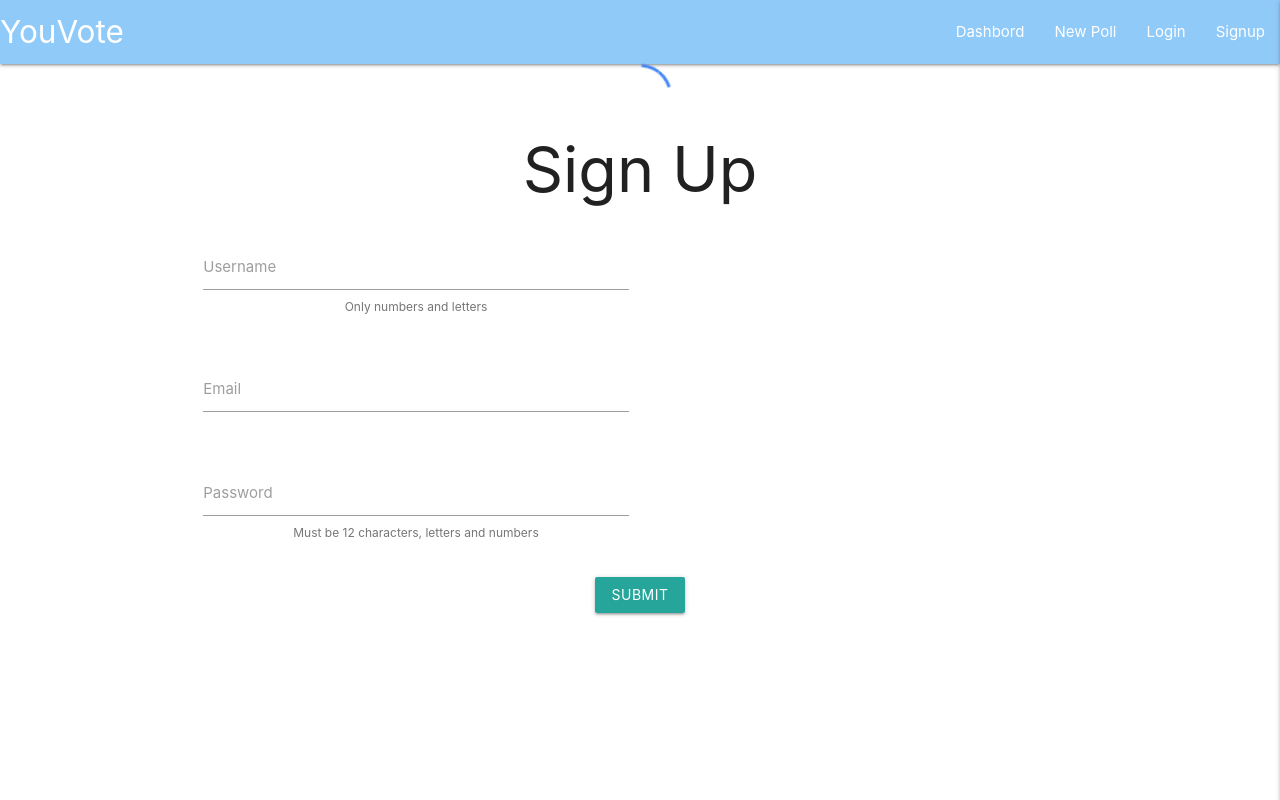
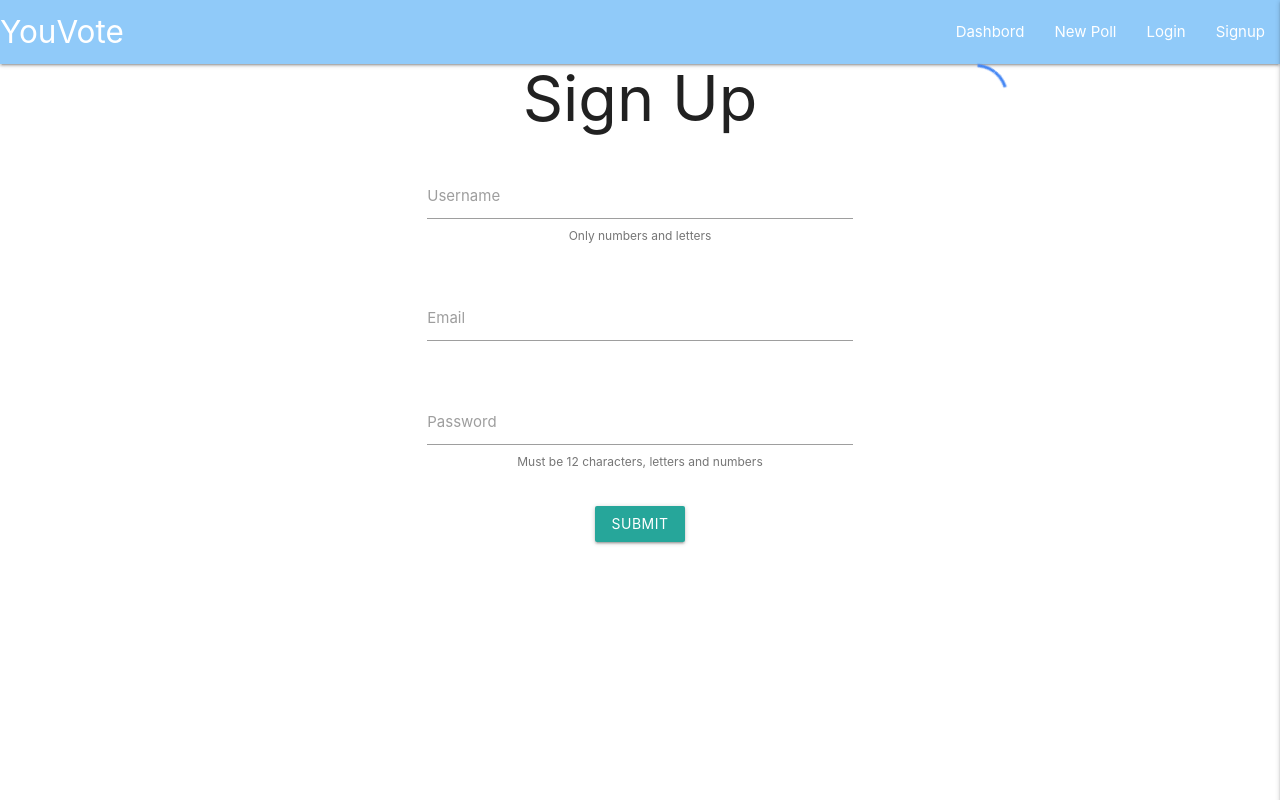
Before and after one commit to Hassanbhb/YouVote, a React (Create React App) app in the folder client/: page /signup in a window 1280 px wide. Built offline with nearby package versions, Linux system fonts and the light colour scheme.

Commit message:
centerd the signup pages form

```diff
--- a/client/src/components/signup/SignUp.js
+++ b/client/src/components/signup/SignUp.js
@@ -105,23 +105,23 @@ class SignUp extends Component {
                 </div>
               </div>
             </div>
-            <form onSubmit={this.submit} className="col s12 ">
+            <form onSubmit={this.submit} className="col s12 m6 offset-m3">
               <h1>Sign Up</h1>
               <div className="row">
-                <div className="input-field col s12 m6">
+                <div className="input-field col s12">
                   <input id="user_name" type="text" name='username' onChange={this.getInput} required/>
                   <label htmlFor="user_name">Username</label>
                   <span className="helper-text">Only numbers and letters</span>
                 </div>
               </div>
               <div className="row">
-                <div className="input-field col s12 m6">
+                <div className="input-field col s12">
                   <input id="user_email" type="email" name="email" onChange={this.getInput} required/>
                   <label htmlFor="user_email">Email</label>
                 </div>
               </div>
               <div className="row">
-                <div className="input-field col s12 m6">
+                <div className="input-field col s12">
                   <input id="user_password" type="password" name="password" onChange={this.getInput} required/>
                   <label htmlFor="user_password">Password</label>
                   <span className="helper-text">Must be 12 characters, letters and numbers</span>
```
